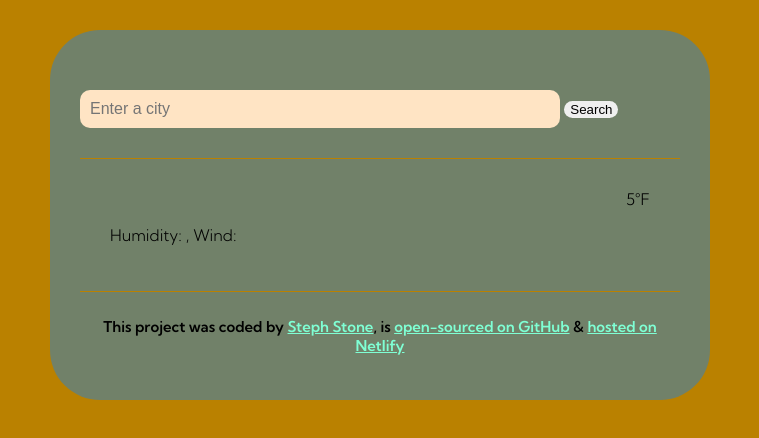
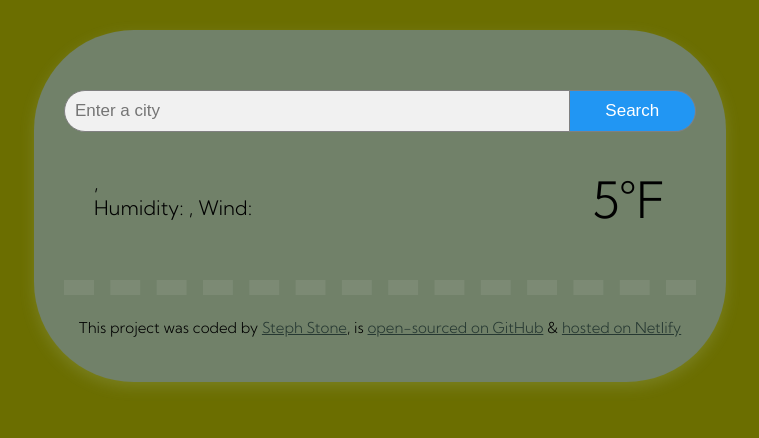
Before and after one commit to stephanieeeeeeeeeee/vanilla-weather-app, a website built with Parcel: page index.html in a window 1280 px wide. Shown: the whole page, without its empty margins (260-1019 px from the left). Built offline with nearby package versions, Linux system fonts and the light colour scheme; no server answers.

Commit message:
more css

```diff
--- a/index.html
+++ b/index.html
@@ -10,13 +10,11 @@
 			rel="stylesheet"
 		/>
 		<link rel="stylesheet" href="src/styles.css" />
+		<meta name="viewport" content="width=device-width, initial-scale=1" />
 		<script src="https://cdn.jsdelivr.net/npm/axios@1.1.2/dist/axios.min.js"></script>
 		<title>Weather or Knot</title>
 	</head>
 	<body>
-		<!-- <div class="welcome" id="welcome">
-			<h1>Welcome to Weather or Knot</h1>
-		</div> -->
 		<div class="app" id="app">
 			<header>
 				<form class="search-form" id="search-form">
@@ -35,7 +33,7 @@
 					<div>
 						<h1 class="city" id="city"></h1>
 						<p class="weather-details">
-							<span id="time"></span>
+							<span id="time"></span>,
 							<span id="description"></span>
 							<br />
 							Humidity: <strong id="humidity"></strong>, Wind:
--- a/src/styles.css
+++ b/src/styles.css
@@ -1,11 +1,8 @@
 body {
-	background-color: rgb(186, 129, 0);
+	background-color: #6b6e00;
 	font-family: "Pacifico", serif;
 	font-weight: 400;
 	font-style: normal;
-}
-a {
-	color: aquamarine;
 }
 
 h1 {
@@ -14,29 +11,25 @@ h1 {
 	font-style: normal;
 }
 
-/* .welcome {
-	background-color: rgb(113, 129, 105);
-	max-width: 300px;
-	margin: 0;
-	padding: 30px;
-	box-shadow: 0 30px 50px rgba(red, green, blue, alpha);
-	border-radius: 10px 50px 70px 70px;
-} */
-
 header {
-	border-bottom: 1px solid rgb(186, 129, 0);
 	padding: 30px 0;
 }
 
 .app {
 	background-color: rgb(113, 129, 105);
-	max-width: 600px;
+	max-width: 50%;
 	margin: 30px auto;
 	padding: 30px;
-	box-shadow: 0 30px 50px rgba(red, green, blue, alpha);
-	border-radius: 50px;
+	box-shadow: #cdeae726 0px 5px 15px 0px;
+	border-radius: 100px;
 }
-
+.city {
+	margin: 0;
+	font-size: 60px;
+	font-weight: 700;
+	line-height: 100px;
+	color: white;
+}
 .weather-data {
 	display: flex;
 	justify-content: space-between;
@@ -44,7 +37,9 @@ header {
 	font-optical-sizing: auto;
 	font-weight: 300;
 	font-style: normal;
+	font-size: 20px;
 	font-variation-settings: "YOPQ" 300;
+	flex-wrap: wrap;
 }
 
 .temperature-container {
@@ -54,43 +49,53 @@ header {
 	font-optical-sizing: auto;
 	font-weight: 300;
 	font-style: normal;
+	font-size: 50px;
 	font-variation-settings: "YOPQ" 300;
+	line-height: 100px;
 }
 
 .search-input {
-	background-color: bisque;
-	border: none;
-	border-radius: 10px;
+	padding: 10px;
+	font-size: 17px;
+	border: 1px solid grey;
+	float: left;
 	width: 80%;
-	padding: 10px;
-	font-size: 16px;
+	background: #f1f1f1;
+	border-radius: 100px 0px 0px 100px;
 }
 
 .search-button {
-	border: none;
-	border-radius: 10px;
+	float: left;
+	width: 20%;
+	padding: 10px;
+	background: #2196f3;
+	color: white;
+	font-size: 17px;
+	border: 1px solid grey;
+	border-left: none; /* Prevent double borders */
+	cursor: pointer;
+	border-radius: 0px 100px 100px 0px;
+}
+
+.search-button button:hover {
+	background: #0b7dda;
 }
 
 main {
 	padding: 30px;
 }
 
-.city {
-	margin: 0;
-	font-size: 38px;
-	font-weight: 700;
-	line-height: 48px;
-	color: black;
-}
-
 footer {
 	font-family: "Kumbh Sans", serif;
 	font-optical-sizing: auto;
-	font-weight: 600;
+	font-weight: 300;
 	font-style: normal;
 	font-size: 15px;
 	font-variation-settings: "YOPQ" 300;
 	text-align: center;
-	border-top: 1px solid rgb(186, 129, 0);
-	padding: 10px 0 0 0;
+	border-top: 15px dashed rgba(255, 255, 255, 0.076);
+	padding: 8px 0 0 0;
 }
+a {
+	color: rgb(38, 56, 50);
+}
```
